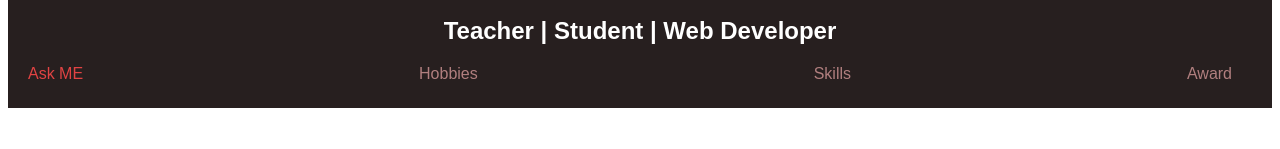
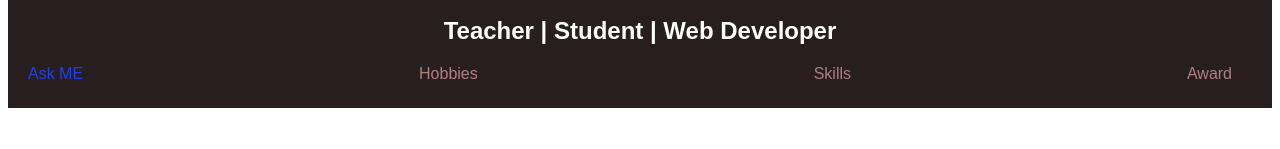
Before and after one commit to sujonkhaled/resume, a plain HTML site: page index.html in a window 1280 px wide. In both pictures the pointer is over the link "Ask ME". Shown: the part 272-421 px from the top of the page. Drawn offline with Linux system fonts and the light colour scheme.

Commit message:
Update style.css

```diff
--- a/style.css
+++ b/style.css
@@ -78,5 +78,5 @@ footer {
 }
 
 .navigation a:hover {
-	color: #e14343;
+	color: #253fe8;
 }
```
